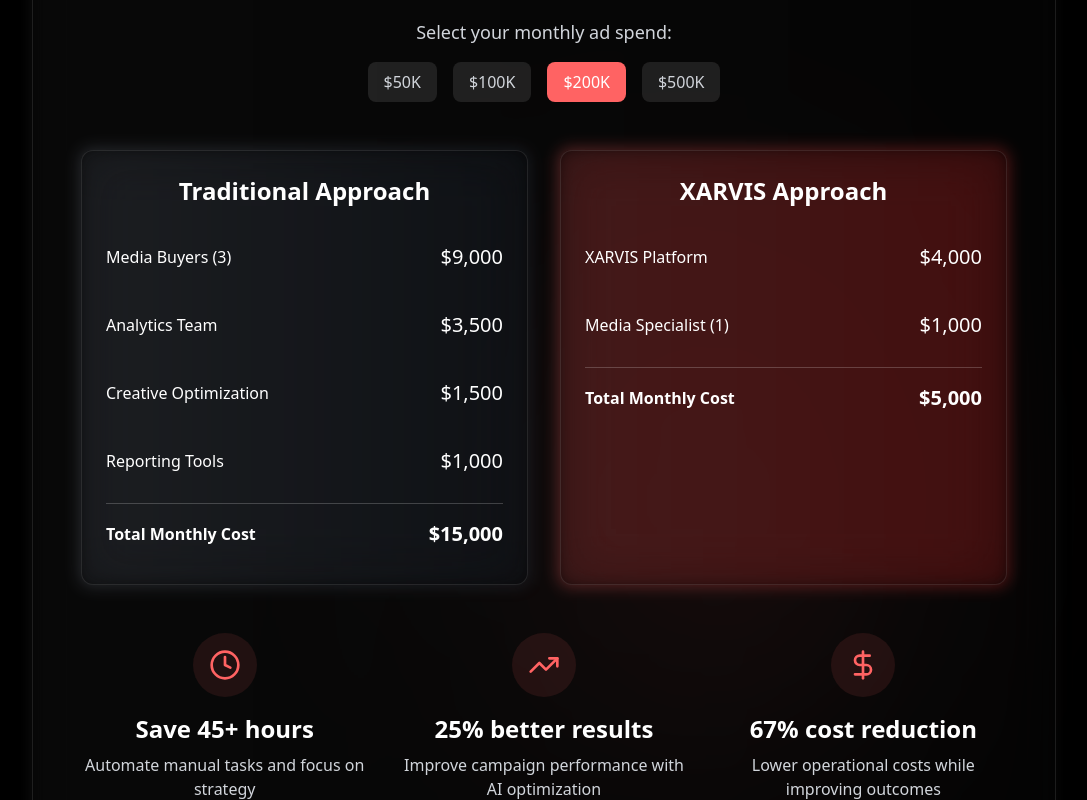
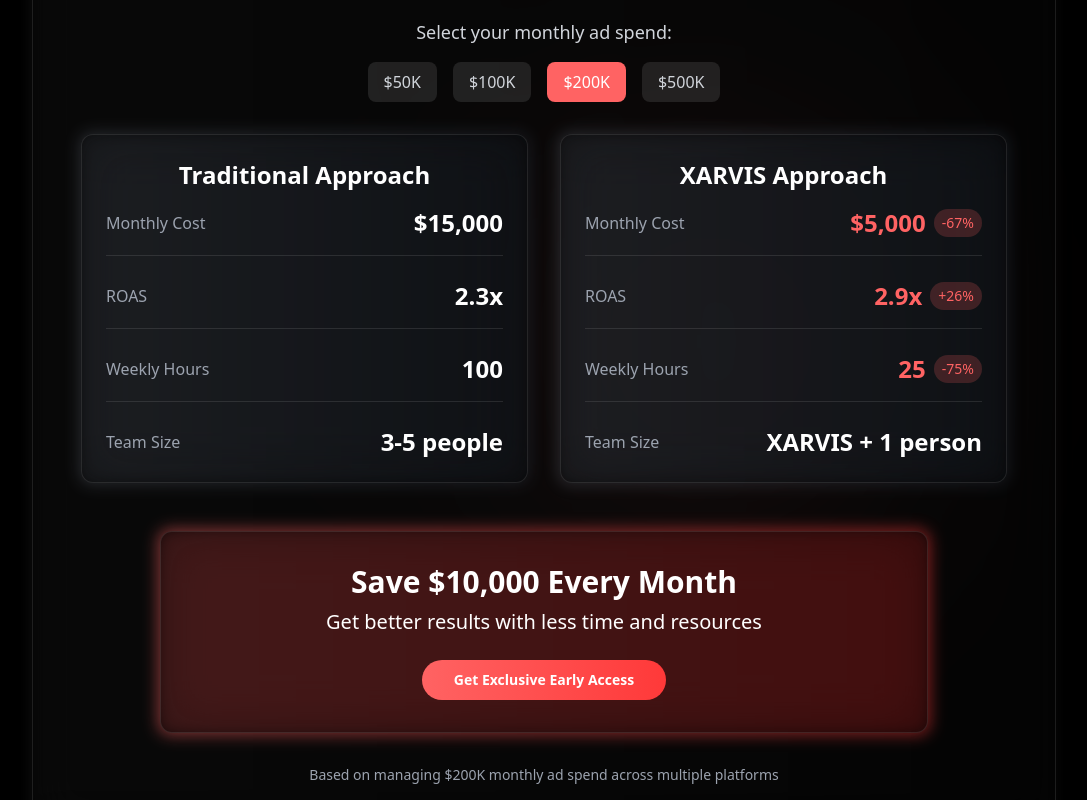
Before and after one commit to ayaryabi/xarvis, a Next.js app: page / in a window 1280 px wide. Shown: the part 3040-3840 px from the top of the page, without its empty margins (96-1183 px from the left). Built offline with nearby package versions, Linux system fonts and the light colour scheme.

Commit message:
cost comparison done

```diff
--- a/src/components/cost-comparison.tsx
+++ b/src/components/cost-comparison.tsx
@@ -2,7 +2,7 @@
 
 import { useState, useRef, useEffect } from "react"
 import { Button } from "@/components/ui/button"
-import { Clock, TrendingUp, DollarSign } from "lucide-react"
+import { Clock, TrendingUp, DollarSign, ArrowRight } from "lucide-react"
 import { cn } from "@/lib/utils"
 
 interface BenefitCardProps {
@@ -28,68 +28,51 @@
   {
     value: "50K",
     label: "$50K",
-    traditionalCosts: [
-      { item: "Media Buyers (2)", cost: 6000 },
-      { item: "Analytics Team", cost: 2000 },
-      { item: "Creative Optimization", cost: 1000 },
-      { item: "Reporting Tools", cost: 500 },
-    ],
-    xarvisCosts: [
-      { item: "XARVIS Platform", cost: 2000 },
-      { item: "Media Specialist (1)", cost: 1000 },
-    ],
+    traditionalCost: 9500,
+    xarvisCost: 3000,
     savingsPercentage: 67,
+    traditionalRoas: 2.1,
+    xarvisRoas: 2.6,
+    traditionalHours: 60,
+    xarvisHours: 15,
   },
   {
     value: "100K",
     label: "$100K",
-    traditionalCosts: [
-      { item: "Media Buyers (2)", cost: 7500 },
-      { item: "Analytics Team", cost: 3000 },
-      { item: "Creative Optimization", cost: 1200 },
-      { item: "Reporting Tools", cost: 800 },
-    ],
-    xarvisCosts: [
-      { item: "XARVIS Platform", cost: 3000 },
-      { item: "Media Specialist (1)", cost: 1000 },
-    ],
+    traditionalCost: 12500,
+    xarvisCost: 4000,
     savingsPercentage: 68,
+    traditionalRoas: 2.2,
+    xarvisRoas: 2.7,
+    traditionalHours: 80,
+    xarvisHours: 20,
   },
   {
     value: "200K",
     label: "$200K",
-    traditionalCosts: [
-      { item: "Media Buyers (3)", cost: 9000 },
-      { item: "Analytics Team", cost: 3500 },
-      { item: "Creative Optimization", cost: 1500 },
-      { item: "Reporting Tools", cost: 1000 },
-    ],
-    xarvisCosts: [
-      { item: "XARVIS Platform", cost: 4000 },
-      { item: "Media Specialist (1)", cost: 1000 },
-    ],
+    traditionalCost: 15000,
+    xarvisCost: 5000,
     savingsPercentage: 67,
+    traditionalRoas: 2.3,
+    xarvisRoas: 2.9,
+    traditionalHours: 100,
+    xarvisHours: 25,
   },
   {
     value: "500K",
     label: "$500K",
-    traditionalCosts: [
-      { item: "Media Buyers (4)", cost: 12000 },
-      { item: "Analytics Team", cost: 5000 },
-      { item: "Creative Optimization", cost: 2500 },
-      { item: "Reporting Tools", cost: 1500 },
-    ],
-    xarvisCosts: [
-      { item: "XARVIS Platform", cost: 6000 },
-      { item: "Media Specialist (1)", cost: 1500 },
-    ],
+    traditionalCost: 21000,
+    xarvisCost: 7500,
     savingsPercentage: 70,
+    traditionalRoas: 2.4,
+    xarvisRoas: 3.0,
+    traditionalHours: 120,
+    xarvisHours: 30,
   },
 ];
 
 export function CostComparisonSection() {
   const [isVisible, setIsVisible] = useState(false)
-  const [isHovered, setIsHovered] = useState(false)
   const [selectedTier, setSelectedTier] = useState("200K")
   const sectionRef = useRef<HTMLDivElement>(null)
 
@@ -120,11 +103,9 @@
 
   // Find the selected tier data
   const tierData = spendTiers.find(tier => tier.value === selectedTier) || spendTiers[2];
-
-  // Calculate totals
-  const traditionalTotal = tierData.traditionalCosts.reduce((sum, item) => sum + item.cost, 0);
-  const xarvisTotal = tierData.xarvisCosts.reduce((sum, item) => sum + item.cost, 0);
-  const savings = traditionalTotal - xarvisTotal;
+  const savings = tierData.traditionalCost - tierData.xarvisCost;
+  const roasImprovement = Math.round((tierData.xarvisRoas - tierData.traditionalRoas) / tierData.traditionalRoas * 100);
+  const timeSavings = Math.round((tierData.traditionalHours - tierData.xarvisHours) / tierData.traditionalHours * 100);
 
   return (
     <section
@@ -142,28 +123,15 @@
 
       <div className="container mx-auto px-4 relative z-10">
         <div className="max-w-5xl mx-auto">
-          <div
-            className="relative"
-            onMouseEnter={() => setIsHovered(true)}
-            onMouseLeave={() => setIsHovered(false)}
-          >
-            <div
-              className={cn(
-                "absolute -inset-0.5 rounded-xl blur opacity-30 transition-all duration-500",
-                isHovered
-                  ? "bg-gradient-to-r from-[#ff6363] to-[#ff3939]"
-                  : "bg-gradient-to-r from-white/20 to-white/10"
-              )}
-            ></div>
-            <div className="relative bg-black/40 backdrop-blur-xl border border-white/10 rounded-xl p-8 md:p-12 shadow-xl transition-all duration-300 hover:border-[#ff6363]/30">
-              <div className="flex items-center justify-between mb-6">
-                <h2 className="text-4xl md:text-5xl font-bold bg-clip-text text-transparent bg-gradient-to-r from-white to-white/80">
+          <div className="relative">
+            <div className="absolute -inset-0.5 bg-gradient-to-r from-white/20 to-white/10 rounded-xl blur opacity-30"></div>
+            <div className="relative bg-black/40 backdrop-blur-xl border border-white/10 rounded-xl p-8 md:p-12 shadow-xl">
+              <h2 className="text-4xl md:text-5xl font-bold text-center mb-6 bg-clip-text text-transparent bg-gradient-to-r from-white to-white/80">
                 The most intelligent media buyer at a{" "}
                 <span className="text-[#ff6363]">
                   fraction of the cost
                 </span>
               </h2>
-              </div>
 
               <div className="mb-8">
                 <div className="text-center mb-4">
@@ -187,72 +155,74 @@
                 </div>
               </div>
 
-              <div className="grid md:grid-cols-2 gap-8 my-12">
-                {/* Traditional Approach */}
+              <div className="grid md:grid-cols-2 gap-8 mb-12">
+                {/* Traditional vs XARVIS */}
                 <div className="relative">
                   <div className="absolute -inset-0.5 bg-gradient-to-r from-gray-500 to-gray-700 rounded-xl blur opacity-30"></div>
                   <div className="relative bg-black/40 backdrop-blur-xl border border-white/10 rounded-xl p-6 h-full">
-                    <h3 className="text-2xl font-bold mb-6 text-center">Traditional Approach</h3>
-                    <div className="space-y-4">
-                      {tierData.traditionalCosts.map((item, index) => (
-                        <div
-                          key={index}
-                          className="flex justify-between items-center py-3"
-                        >
-                          <span>{item.item}</span>
-                          <span className="text-xl">${item.cost.toLocaleString()}</span>
+                    <h3 className="text-2xl font-bold mb-4 text-center">Traditional Approach</h3>
+
+                    <div className="space-y-6">
+                      <div className="flex justify-between items-center border-b border-white/10 pb-4">
+                        <span className="text-gray-400">Monthly Cost</span>
+                        <span className="text-2xl font-bold">${tierData.traditionalCost.toLocaleString()}</span>
                       </div>
-                      ))}
-                      <div className="flex justify-between items-center py-3 border-t border-white/20 mt-4 pt-4 font-bold">
-                        <span>Total Monthly Cost</span>
-                        <span className="text-xl">${traditionalTotal.toLocaleString()}</span>
+
+                      <div className="flex justify-between items-center border-b border-white/10 pb-4">
+                        <span className="text-gray-400">ROAS</span>
+                        <span className="text-2xl font-bold">{tierData.traditionalRoas.toFixed(1)}x</span>
+                      </div>
+
+                      <div className="flex justify-between items-center border-b border-white/10 pb-4">
+                        <span className="text-gray-400">Weekly Hours</span>
+                        <span className="text-2xl font-bold">{tierData.traditionalHours}</span>
+                      </div>
+
+                      <div className="flex justify-between items-center">
+                        <span className="text-gray-400">Team Size</span>
+                        <span className="text-2xl font-bold">3-5 people</span>
                       </div>
                     </div>
                   </div>
                 </div>
 
-                {/* XARVIS Approach */}
                 <div className="relative">
-                  <div className="absolute -inset-0.5 bg-gradient-to-r from-[#ff6363] to-[#ff3939] rounded-xl blur opacity-30"></div>
+                  <div className="absolute -inset-0.5 bg-gradient-to-r from-gray-500 to-gray-700 rounded-xl blur opacity-30"></div>
                   <div className="relative bg-black/40 backdrop-blur-xl border border-white/10 rounded-xl p-6 h-full">
-                    <h3 className="text-2xl font-bold mb-6 text-center">XARVIS Approach</h3>
-                    <div className="space-y-4">
-                      {tierData.xarvisCosts.map((item, index) => (
-                        <div
-                          key={index}
-                          className="flex justify-between items-center py-3"
-                        >
-                          <span>{item.item}</span>
-                          <span className="text-xl">${item.cost.toLocaleString()}</span>
+                    <h3 className="text-2xl font-bold mb-4 text-center">XARVIS Approach</h3>
+
+                    <div className="space-y-6">
+                      <div className="flex justify-between items-center border-b border-white/10 pb-4">
+                        <span className="text-gray-400">Monthly Cost</span>
+                        <div className="flex items-center">
+                          <span className="text-2xl font-bold text-[#ff6363]">${tierData.xarvisCost.toLocaleString()}</span>
+                          <span className="ml-2 text-sm bg-[#ff6363]/20 text-[#ff6363] px-2 py-1 rounded-full">-{tierData.savingsPercentage}%</span>
                         </div>
-                      ))}
-                      <div className="flex justify-between items-center py-3 border-t border-white/20 mt-4 pt-4 font-bold">
-                        <span>Total Monthly Cost</span>
-                        <span className="text-xl">${xarvisTotal.toLocaleString()}</span>
+                      </div>
+
+                      <div className="flex justify-between items-center border-b border-white/10 pb-4">
+                        <span className="text-gray-400">ROAS</span>
+                        <div className="flex items-center">
+                          <span className="text-2xl font-bold text-[#ff6363]">{tierData.xarvisRoas.toFixed(1)}x</span>
+                          <span className="ml-2 text-sm bg-[#ff6363]/20 text-[#ff6363] px-2 py-1 rounded-full">+{roasImprovement}%</span>
+                        </div>
+                      </div>
+
+                      <div className="flex justify-between items-center border-b border-white/10 pb-4">
+                        <span className="text-gray-400">Weekly Hours</span>
+                        <div className="flex items-center">
+                          <span className="text-2xl font-bold text-[#ff6363]">{tierData.xarvisHours}</span>
+                          <span className="ml-2 text-sm bg-[#ff6363]/20 text-[#ff6363] px-2 py-1 rounded-full">-{timeSavings}%</span>
+                        </div>
+                      </div>
+
+                      <div className="flex justify-between items-center">
+                        <span className="text-gray-400">Team Size</span>
+                        <span className="text-2xl font-bold">XARVIS + 1 person</span>
                       </div>
                     </div>
                   </div>
                 </div>
-              </div>
-
-              <div className="grid md:grid-cols-3 gap-8 my-12">
-                <BenefitCard
-                  icon={<Clock className="h-8 w-8 text-[#ff6363]" />}
-                  title="Save 45+ hours"
-                  description="Automate manual tasks and focus on strategy"
-                />
-
-                <BenefitCard
-                  icon={<TrendingUp className="h-8 w-8 text-[#ff6363]" />}
-                  title="25% better results"
-                  description="Improve campaign performance with AI optimization"
-                />
-
-                <BenefitCard
-                  icon={<DollarSign className="h-8 w-8 text-[#ff6363]" />}
-                  title={`${tierData.savingsPercentage}% cost reduction`}
-                  description="Lower operational costs while improving outcomes"
-                />
               </div>
 
               {/* Savings Callout */}
@@ -261,19 +231,10 @@
                   <div className="absolute -inset-0.5 bg-gradient-to-r from-[#ff6363] to-[#ff3939] rounded-xl blur opacity-50"></div>
                   <div className="relative bg-black/60 backdrop-blur-xl border border-white/10 rounded-xl p-8 text-center">
                     <h3 className="text-3xl font-bold mb-2">Save ${savings.toLocaleString()} Every Month</h3>
-                    <p className="text-xl mb-4">That's a <span className="font-bold text-[#ff6363]">{tierData.savingsPercentage}% cost reduction</span> with the same or better performance</p>
-                    <div className="mt-6">
-                      <Button
-                        className={cn(
-                          "text-white font-bold py-3 px-8 rounded-full hover:opacity-90 transition-all duration-500",
-                          isHovered
-                            ? "bg-gradient-to-r from-[#ff6363] to-[#ff3939]"
-                            : "bg-white/10 hover:bg-white/20 backdrop-blur-lg"
-                        )}
-                      >
-                        Get Started Today
+                    <p className="text-xl mb-6">Get better results with less time and resources</p>
+                    <Button className="bg-gradient-to-r from-[#ff6363] to-[#ff3939] text-white font-bold py-3 px-8 rounded-full hover:opacity-90 transition-opacity">
+                      Get Exclusive Early Access
                     </Button>
-                    </div>
                   </div>
                 </div>
               </div>
```
Lines whose indentation alone changed are shown as unchanged.
